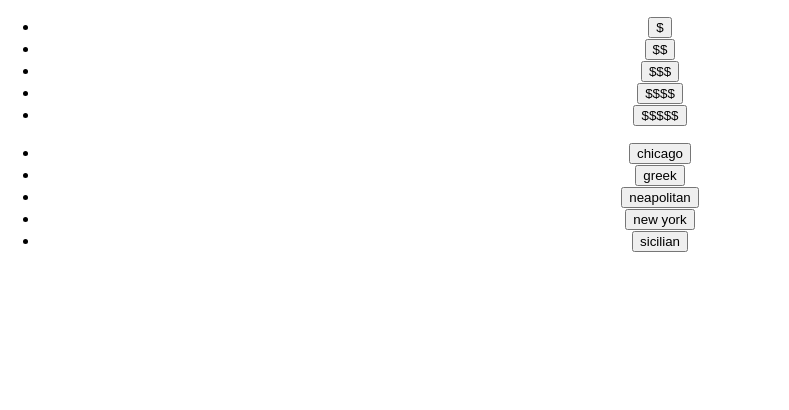
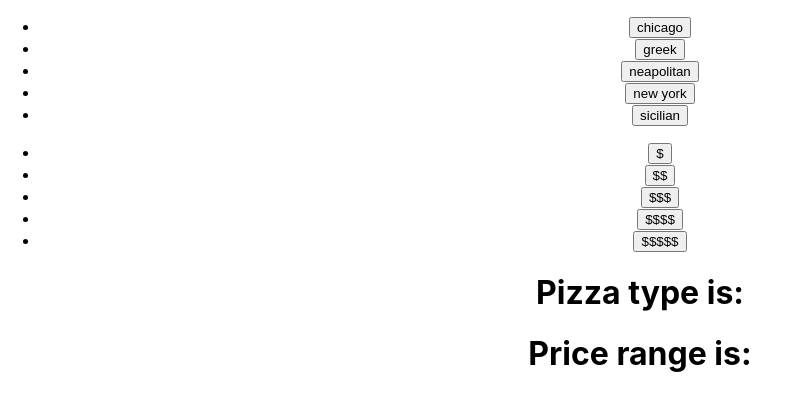
Before and after one commit to Blake-D/pizza-rec-front-end, a React (Create React App) app: page / in a window 1280 px wide. Shown: the top 410 px of the page, without its empty margins (0-789 px from the left). Built offline with nearby package versions, Linux system fonts and the light colour scheme.

Commit message:
type and price range fields are updating with useState

```diff
--- a/src/App.js
+++ b/src/App.js
@@ -1,11 +1,13 @@
+import React, { useState } from 'react'
 import './App.css'
-import Prices from './components/Prices'
-import Types from './components/Types'
+
 
 function App() {
 
   const priceRanges = ["$", "$$", "$$$", "$$$$", "$$$$$"]
+  const [price, setPrice] = useState()
   const pizzaTypes = ["chicago", "greek", "neapolitan", "new york", "sicilian"]
+  const [type, setType] = useState()
   const pizzarias = [
     {
       name: "McPizza's",
@@ -134,10 +136,34 @@ function App() {
     }
   ]
 
+  function handleType(e){
+    setType(e.target.innerText)
+  }
+
+  function handlePrice(e){
+    setPrice(e.target.innerText)
+  }
+
   return (
     <div className="App">
-      <Prices priceRanges={priceRanges} />
-      <Types pizzaTypes={pizzaTypes} />
+      <ul>
+        {pizzaTypes.map(pizzaType => (
+          <li>
+            <button onClick={handleType}>{pizzaType}</button>
+          </li>
+        ))}
+      </ul>
+      <ul>
+        {priceRanges.map(priceRange => (
+          <li>
+            <button onClick={handlePrice}>{priceRange}</button>
+          </li>
+        ))}
+      </ul>
+      <div>
+        <h1>Pizza type is: {type}</h1>
+        <h1>Price range is: {price}</h1>
+      </div>
     </div>
   )
 }
--- a/src/components/Prices.js
+++ /dev/null
@@ -1,17 +0,0 @@
-import React from "react"
-
-function Prices(props){
-    return(
-        <div>
-            <ul>
-                {props.priceRanges.map(price => (
-                    <li>
-                        <button>{price}</button>
-                    </li>
-                ))}
-            </ul>
-        </div>
-    )
-}
-
-export default Prices
--- a/src/components/Types.js
+++ /dev/null
@@ -1,17 +0,0 @@
-import React from "react"
-
-function Types(props){
-    return(
-        <div>
-            <ul>
-                {props.pizzaTypes.map(type => (
-                    <li>
-                        <button>{type}</button>
-                    </li>
-                ))}
-            </ul>
-        </div>
-    )
-}
-
-export default Types
```
